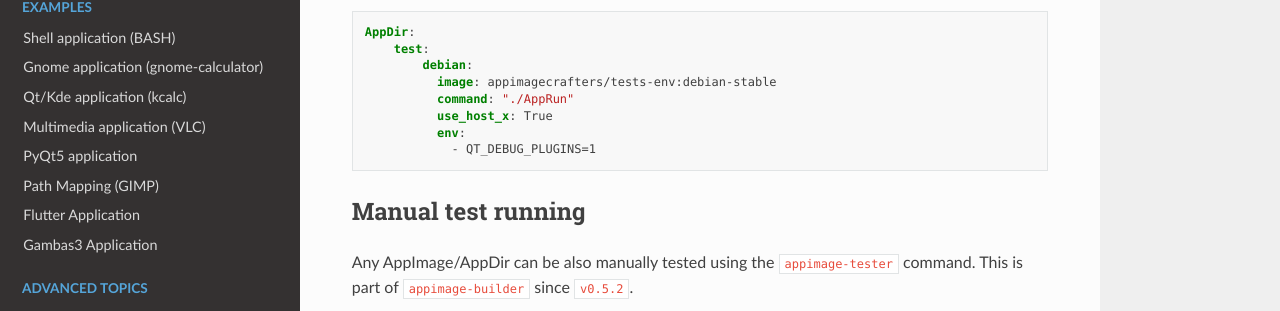
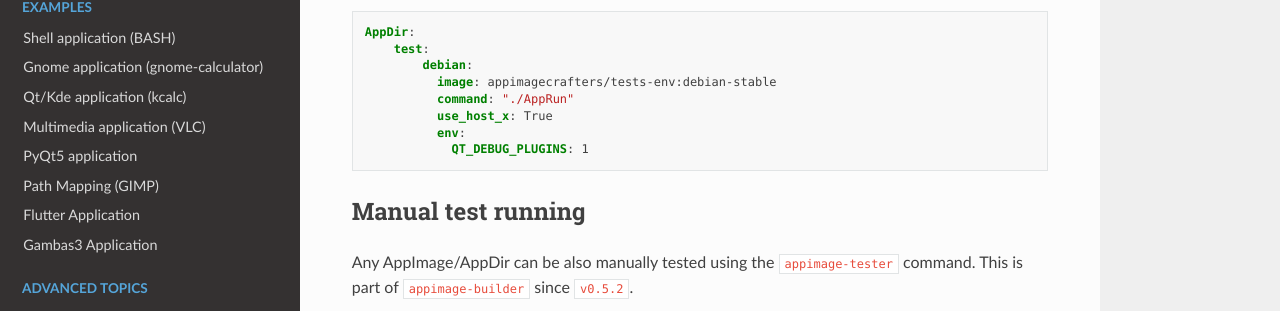
Before and after one commit to AppImageCrafters/appimage-builder-docs, a Sphinx documentation site: the page built from source/advanced/testing.rst, in a window 1280 px wide and 900 px high, scrolled down 1432 px. Shown: the part 118-429 px from the top of the window. Built offline with Sphinx 7.4.7 and the Read the Docs theme 2.0.0, drawn with Linux system fonts in a browser that asks for light colours; part of the change alters nothing that is shown.

```diff
--- a/source/advanced/testing.rst
+++ b/source/advanced/testing.rst
@@ -74,7 +74,7 @@ specification:
               command: "./AppRun"
               use_host_x: True
               env:
-                - QT_DEBUG_PLUGINS=1
+                QT_DEBUG_PLUGINS: 1
 
 ===================
 Manual test running
```
